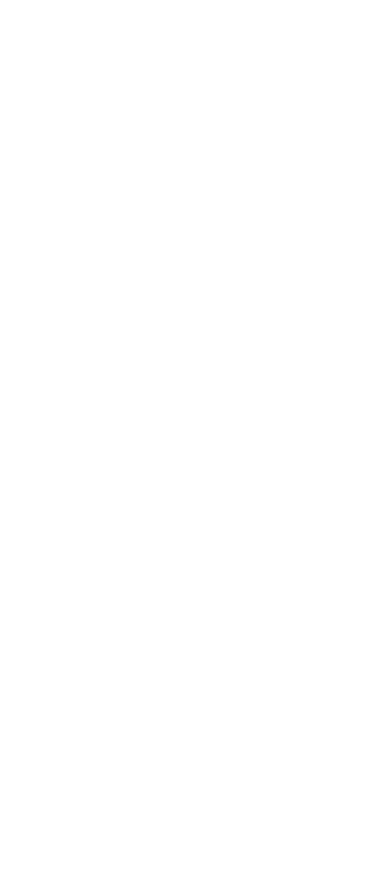
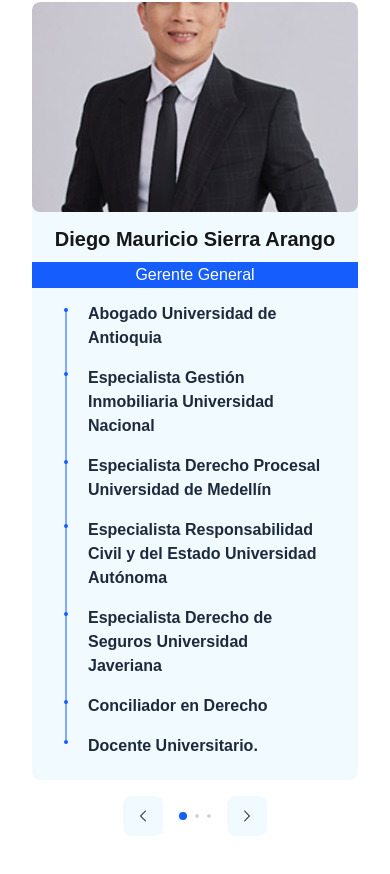
Before and after one commit to App-vance/appvance_legalmanager_web, a Next.js app: page / in a window 390 px wide. Shown: the part 5072-5946 px from the top of the page. Before the commit the page ends 5058 px from the top, so only its background shows below. Built offline with nearby package versions, Linux system fonts and the light colour scheme.

Commit message:
feature: design team carousel, new component CardCarousel

```diff
--- /dev/null
+++ b/components/CardCarousel.tsx
@@ -0,0 +1,61 @@
+import Image from 'next/image';
+
+type CardTeamProps = {
+  name: string;
+  position: string;
+  image: string;
+  qualifications: string[];
+}
+
+const items = [
+  "Abogado Universidad de Antioquia",
+  "Especialista Gestión Inmobiliaria Universidad Nacional",
+  "Especialista Derecho Procesal Universidad de Medellín",
+  "Especialista Responsabilidad Civil y del Estado Universidad Autónoma",
+  "Especialista Derecho de Seguros Universidad Javeriana",
+  "Conciliador en Derecho",
+  "Docente Universitario.",
+];
+
+const CardCarousel = ({ name, position, image, qualifications }: CardTeamProps) => {
+  return (
+    <>
+      <div className="bg-blue-light w-full rounded-lg overflow-hidden">
+        <div className="relative w-full min-h-[13.125rem] max-h-[19.375rem]">
+          <Image
+            src={image}
+            alt={name}
+            fill
+            className="object-cover rounded-lg"
+            priority
+          />
+        </div>
+        <div className="flex flex-col items-center justify-center mt-4">
+          <h1 className="text-features mb-3">{name}</h1>
+          <div className="bg-secondary-blue w-full text-center text-white text-body py-1 mb-5">{position}</div>
+          <div className="flex w-full flex-col items-start px-8">
+            <div>
+              {qualifications.map((item, index) => (
+                <div key={index} className="group flex gap-x-5">
+                  <div className="relative">
+                    {index !== items.length - 1 && (
+                      <div className="absolute left-1/2 top-0 h-full w-[1px] -translate-x-1/2 bg-secondary-blue"></div>
+                    )}
+                    <span className="relative z-10 grid h-1 w-1 place-items-center rounded-full bg-secondary-blue text-slate-800"></span>
+                  </div>
+                  <div className="-translate-y-1.5 pb-4 text-slate-600">
+                    <p className="text-small font-bold text-slate-800 antialiased">
+                      {item}
+                    </p>
+                  </div>
+                </div>
+              ))}
+            </div>
+          </div>
+        </div>
+      </div>
+    </>
+  );
+};
+
+export default CardCarousel;
--- a/modules/TeamCarousel.tsx
+++ b/modules/TeamCarousel.tsx
@@ -1,8 +1,84 @@
-import React from 'react'
+"use client";
+
+import { useState } from "react";
+import CardCarousel from '@/components/CardCarousel';
+import { ChevronLeftIcon, ChevronRightIcon } from "@heroicons/react/24/solid";
+
+const items = ["dasdadad 1", "contefgdgfdgnido3 2", "contehfhfghnido4 3"];
 
 const TeamCarousel = () => {
+  const [index, setIndex] = useState(0);
+
+  const nextSlide = () => {
+    setIndex((prev) => (prev + 1) % items.length);
+  };
+
+  const prevSlide = () => {
+    setIndex((prev) => (prev - 1 + items.length) % items.length);
+  };
+
   return (
-    <div className='lg:hidden'>TeamCarousel</div>
+    <div className='lg:hidden min-h-screen'>
+      <div className='py-10 px-8'>
+        <div className="w-full flex flex-col items-center justify-between bg-white rounded-2xl">
+          {/* Contenido */}
+          <div className="relative flex-1 flex items-center justify-center overflow-hidden w-full">
+            <CardCarousel
+              name="Diego Mauricio Sierra Arango"
+              position="Gerente General"
+              image="/img/gerente.jpg"
+              qualifications={[
+                "Abogado Universidad de Antioquia",
+                "Especialista Gestión Inmobiliaria Universidad Nacional",
+                "Especialista Derecho Procesal Universidad de Medellín",
+                "Especialista Responsabilidad Civil y del Estado Universidad Autónoma",
+                "Especialista Derecho de Seguros Universidad Javeriana",
+                "Conciliador en Derecho",
+                "Docente Universitario."
+              ]}
+            />
+            {/* {items.map((item, i) => (
+              <div
+                key={i}
+                className={`absolute bg-red-300 w-full flex items-center justify-center text-lg font-semibold transition-opacity duration-900
+                  ${i === index ? "opacity-100" : "opacity-0"}
+                `}
+              >
+                {item}
+              </div>
+            ))} */}
+          </div>
+
+          {/* Navegación */}
+          <div className="flex items-center gap-4 mt-4">
+            <button
+              onClick={prevSlide}
+              className="p-3 rounded-lg bg-blue-light hover:bg-gray-300 transition"
+            >
+              <ChevronLeftIcon className="w-4" />
+            </button>
+
+            <div className="flex items-center gap-2">
+              {items.map((_, i) => (
+                <span
+                  key={i}
+                  className={`rounded-full transition ${
+                    i === index ? "bg-blue-600 w-2 h-2" : "bg-gray-300 h-1 w-1"
+                  }`}
+                />
+              ))}
+            </div>
+
+            <button
+              onClick={nextSlide}
+              className="p-3 rounded-lg bg-blue-light hover:bg-gray-300 transition"
+            >
+              <ChevronRightIcon className="w-4" />
+            </button>
+          </div>
+        </div>
+      </div>
+    </div>
   )
 }
 
```
